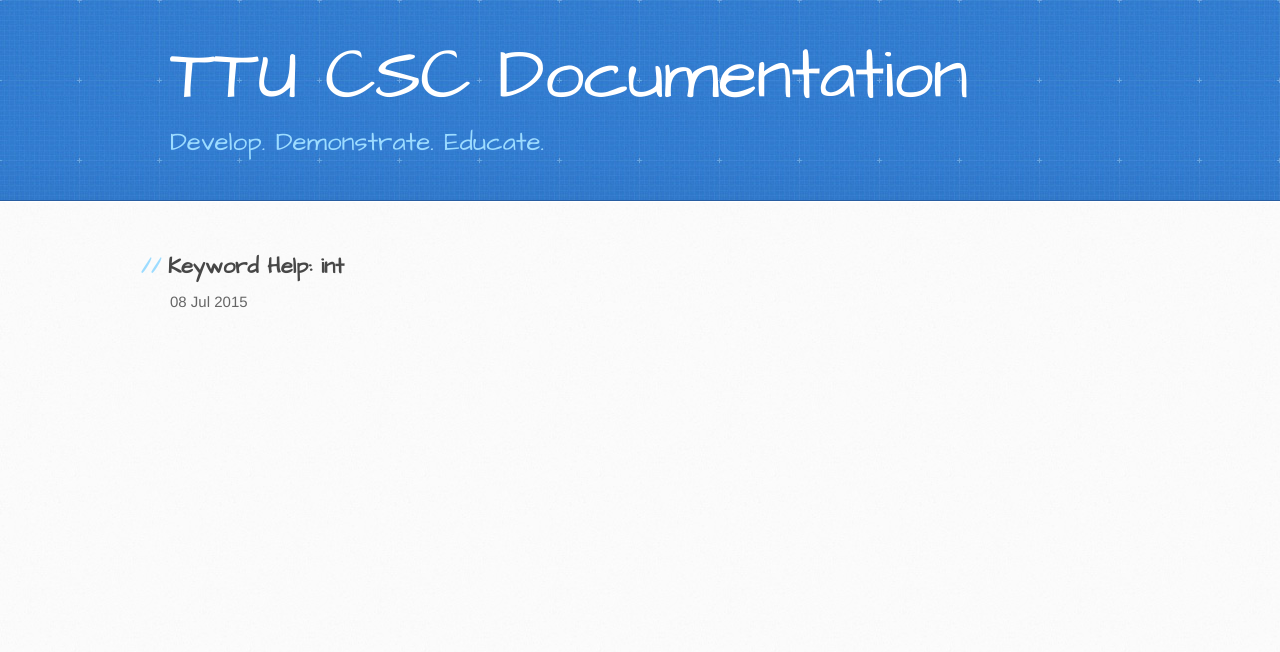
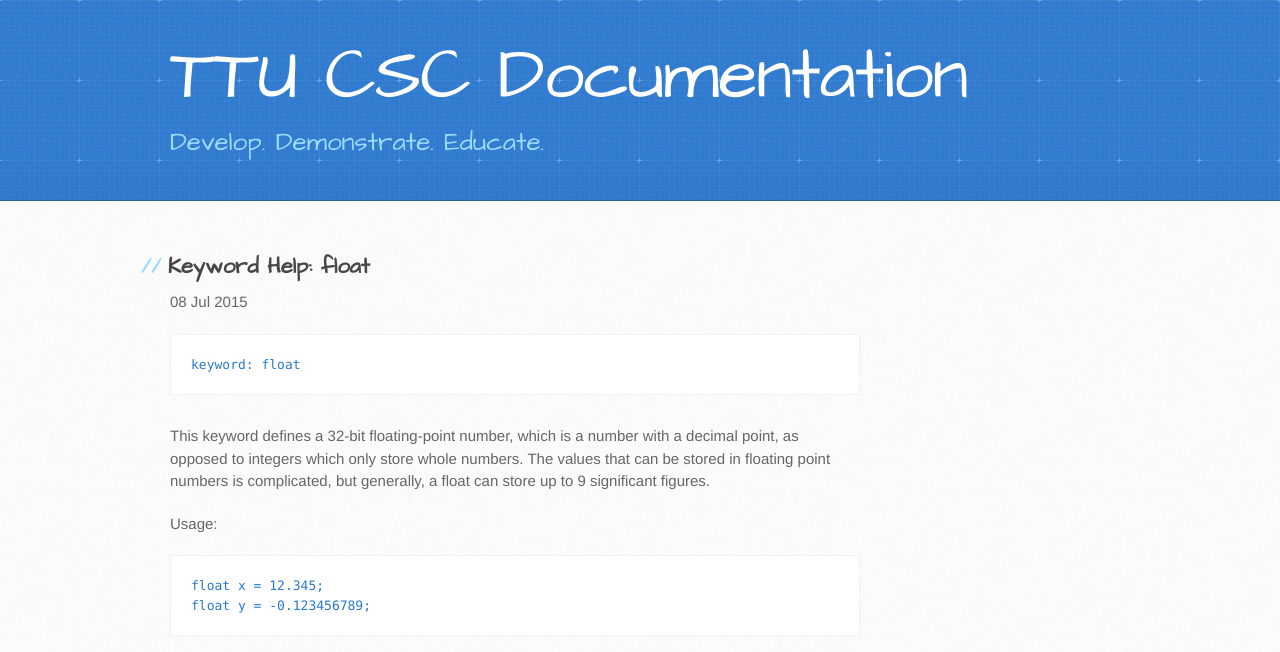
Before and after one commit to TTU-CSC/ttu-csc.github.com, a Jekyll site: the page built from _posts/2015-07-08-float.markdown, in a window 1280 px wide. Shown: the top 652 px of the page. Built offline with Jekyll 4.4.1, drawn with Linux system fonts in a browser that asks for light colours.

Commit message:
Update 2015-07-08-float.markdown

```diff
--- a/_posts/2015-07-08-float.markdown
+++ b/_posts/2015-07-08-float.markdown
@@ -1,6 +1,16 @@
 ---
 layout: post
-title:  "Keyword Help: int"
+title:  "Keyword Help: float"
 date:   2015-07-08 15:37:30
 categories: docs
 ---
+
+	keyword: float
+
+This keyword defines a 32-bit floating-point number, which is a number with a decimal point, as opposed to integers which only store whole numbers.
+The values that can be stored in floating point numbers is complicated, but generally, a float can store up to 9 significant figures.
+
+Usage:
+
+	float x = 12.345;
+	float y = -0.123456789;
```
